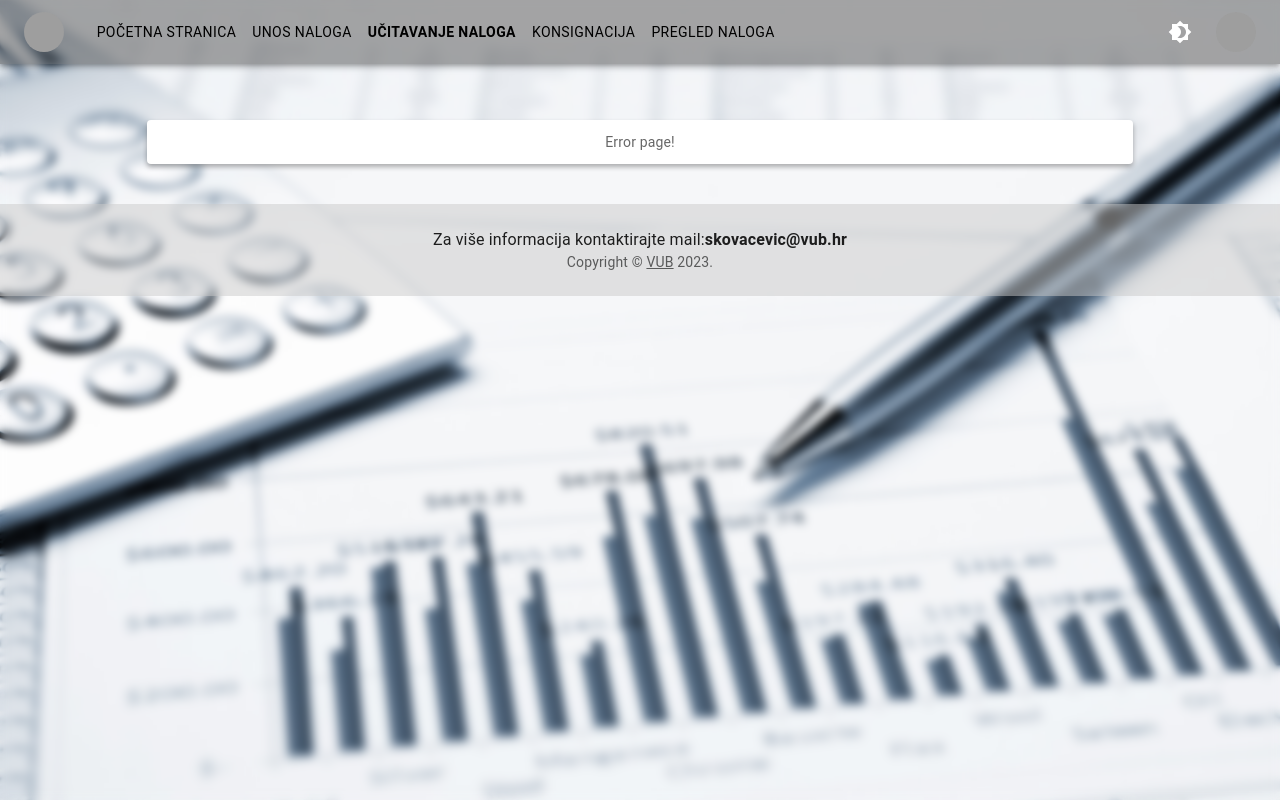
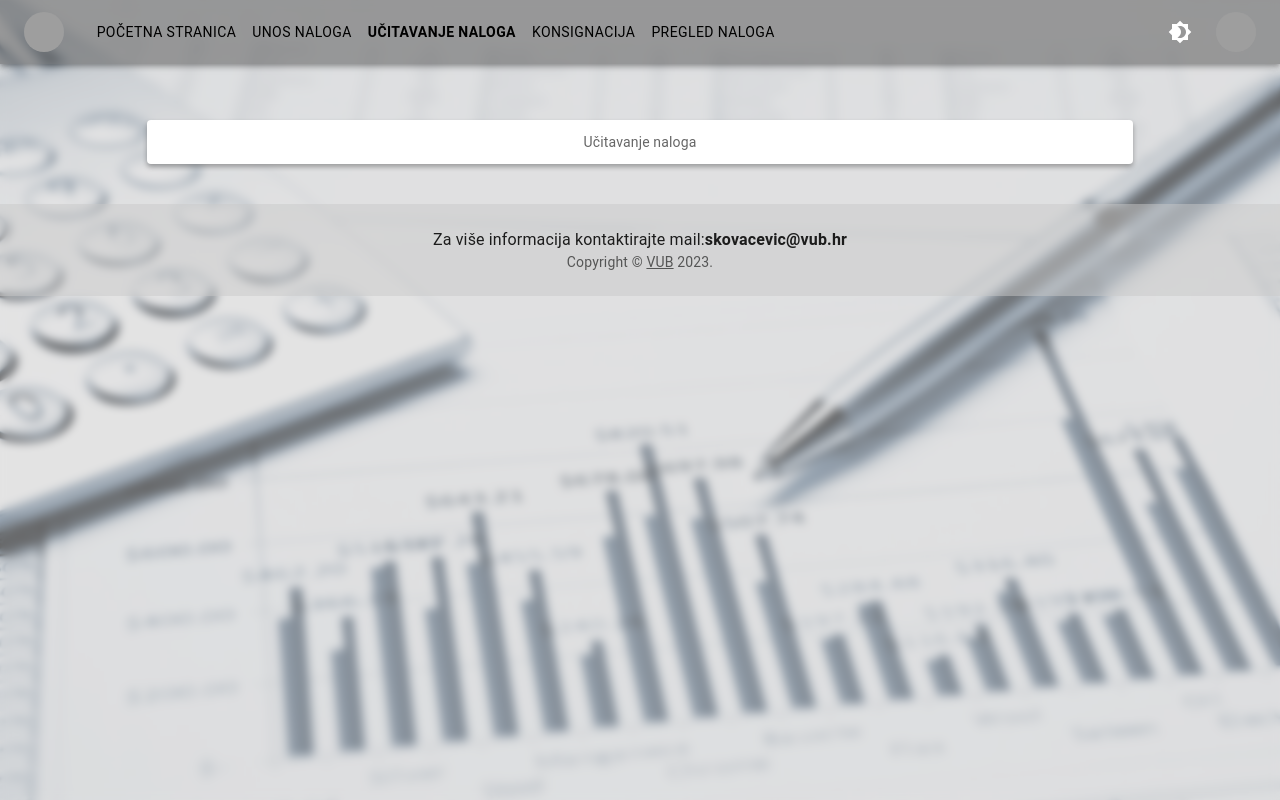
Before and after one commit to skovacevic1998/sepa_react, a React (Create React App) app: page /home/ucitavanje in a window 1280 px wide. Built offline with nearby package versions, Linux system fonts and the light colour scheme; grey boxes are pictures that could not be loaded.

Commit message:
Ispravak greške mjenjanja teme te dodavanje u local storage

```diff
--- a/src/App.tsx
+++ b/src/App.tsx
@@ -14,10 +14,16 @@ const ColorModeContext = React.createContext<ColorModeContextType>({
 });
 
 function App() {
-  const [mode, setMode] = React.useState<"light" | "dark">("light");
+  const storedMode = localStorage.getItem("colorMode");
+  const initialMode: "light" | "dark" =
+    storedMode === "dark" ? "dark" : "light";
+  const [mode, setMode] = React.useState<"light" | "dark">(initialMode);
+
   const toggleColorMode = React.useCallback(() => {
-    setMode((prevMode) => (prevMode === "light" ? "dark" : "light"));
-  }, []);
+    const newMode = mode === "light" ? "dark" : "light";
+    setMode(newMode);
+    localStorage.setItem("colorMode", newMode);
+  }, [mode]);
 
   const theme = React.useMemo(
     () =>
@@ -28,6 +34,15 @@ function App() {
       }),
     [mode]
   );
+
+  const colorModeValue = React.useMemo(
+    () => ({
+      toggleColorMode,
+      colorMode: mode,
+    }),
+    [toggleColorMode, mode]
+  );
+
   const getBackgroundColor = () => {
     return mode === "dark"
       ? "rgba(20, 20, 20, 0.5)"
@@ -43,22 +58,21 @@ function App() {
   };
 
   return (
+    <ColorModeContext.Provider value={colorModeValue}>
       <ThemeProvider theme={theme}>
         <Router>
           <Routes>
             <Route path="/" element={<Login />} />
             <Route path="/register" element={<Register />} />
-          {/* Pass the toggleColorMode function directly */}
             <Route
               path="/home/*"
               element={
                 <HomeRoutes
-                colorModeValue={ColorModeContext}
+                  colorModeValue={colorModeValue}
                   getBackgroundColor={getBackgroundColor}
                   getBackgroundColorNavBar={getBackgroundColorNavBar}
                   theme={theme}
                   getTextColorNavBar={getTextColorNavBar}
-                ColorModeContext={ColorModeContext}
                   Item={Item}
                 />
               }
@@ -66,6 +80,7 @@ function App() {
           </Routes>
         </Router>
       </ThemeProvider>
+    </ColorModeContext.Provider>
   );
 }
 
--- a/src/components/index.tsx
+++ b/src/components/index.tsx
@@ -16,3 +16,4 @@ export { KonsigTable } from "./utilities/KonsigTable";
 export { Item } from "./utilities/Item";
 export { FinanceMediaCard1 } from "./utilities/homepage/FinanceMediaCard1";
 export { FinanceMediaCard2 } from "./utilities/homepage/FinanceMediaCard2";
+export { UcitavanjeNaloga } from "./pages/UcitavanjeNaloga";
--- a/src/components/pages/HomeRoutes.tsx
+++ b/src/components/pages/HomeRoutes.tsx
@@ -1,6 +1,5 @@
-import React, { useMemo, useState, useEffect } from "react";
+import React from "react";
 import { Grid } from "@mui/material";
-import { ThemeProvider, createTheme } from "@mui/material/styles";
 import { Routes, Route, useLocation } from "react-router-dom";
 import Finance1 from "../../assets/finance1.jpg";
 import {
@@ -10,6 +9,7 @@ import {
   Konsignacija,
   PregledNaloga,
   Profil,
+  UcitavanjeNaloga,
   UnosNaloga,
 } from "./../../components";
 import IconButton from "@mui/material/IconButton";
@@ -17,19 +17,22 @@ import { NavBar } from "../utilities/NavBar";
 import Brightness4Icon from "@mui/icons-material/Brightness4";
 import Brightness7Icon from "@mui/icons-material/Brightness7";
 
+interface ColorModeContextType {
+  toggleColorMode: () => void;
+  colorMode: "light" | "dark";
+}
+
 interface HomeRouterProps {
   Item: any;
-  ColorModeContext: any;
-  colorModeValue: any;
-  theme: any;
-  getBackgroundColor: any;
-  getBackgroundColorNavBar: any;
-  getTextColorNavBar: any;
+  colorModeValue: ColorModeContextType; // Assuming this is the correct type
+  theme: import("@mui/material/styles").Theme; // Properly import the Theme type
+  getBackgroundColor: () => string;
+  getBackgroundColorNavBar: () => string;
+  getTextColorNavBar: () => string;
 }
 
 export const HomeRoutes: React.FC<HomeRouterProps> = ({
   Item,
-  ColorModeContext,
   colorModeValue,
   theme,
   getBackgroundColor,
@@ -37,19 +40,6 @@ export const HomeRoutes: React.FC<HomeRouterProps> = ({
   getTextColorNavBar,
 }) => {
   const location = useLocation();
-
-  // Save the selected theme to Local Storage when toggleColorMode is called
-  useEffect(() => {
-    localStorage.setItem("selectedTheme", colorModeValue.colorMode);
-  }, [colorModeValue.colorMode]);
-
-  // Retrieve the selected theme from Local Storage on initial load
-  useEffect(() => {
-    const savedTheme = localStorage.getItem("selectedTheme");
-    if (savedTheme === "dark" || savedTheme === "light") {
-      colorModeValue.toggleColorMode(savedTheme);
-    }
-  }, []);
 
   return (
     <div
@@ -62,8 +52,6 @@ export const HomeRoutes: React.FC<HomeRouterProps> = ({
         flexDirection: "column",
       }}
     >
-      <ColorModeContext.Provider value={colorModeValue}>
-        <ThemeProvider theme={theme}>
       <div
         style={{
           position: "relative",
@@ -71,7 +59,7 @@ export const HomeRoutes: React.FC<HomeRouterProps> = ({
           left: 0,
           width: "100%",
           height: "100%",
-              background: getBackgroundColor,
+          background: getBackgroundColor(),
           backdropFilter: "blur(5px)",
           display: "flex",
           flexDirection: "column",
@@ -79,7 +67,6 @@ export const HomeRoutes: React.FC<HomeRouterProps> = ({
         }}
       >
         <Grid style={{ minHeight: "100vh" }}>
-              {/* Navbar */}
           <Grid item>
             <NavBar
               iconButton={
@@ -100,7 +87,6 @@ export const HomeRoutes: React.FC<HomeRouterProps> = ({
             />
           </Grid>
 
-              {/* Routes */}
           <Grid item flexGrow={1}>
             <Routes location={location}>
               <Route
@@ -116,24 +102,22 @@ export const HomeRoutes: React.FC<HomeRouterProps> = ({
                 path="/konsignacija"
                 element={<Konsignacija Item={Item} />}
               />
+              <Route path="/pregled" element={<PregledNaloga Item={Item} />} />
+              <Route path="/unos" element={<UnosNaloga Item={Item} />} />
               <Route
-                    path="/pregled"
-                    element={<PregledNaloga Item={Item} />}
+                path="/ucitavanje"
+                element={<UcitavanjeNaloga Item={Item} />}
               />
-                  <Route path="/unos" element={<UnosNaloga Item={Item} />} />
               <Route path="/profil" element={<Profil Item={Item} />} />
               <Route path="/*" element={<ErrorPage Item={Item} />} />
             </Routes>
           </Grid>
 
-              {/* Footer */}
           <Grid item>
             <Footer getBackgroundColor={getBackgroundColor} />
           </Grid>
         </Grid>
       </div>
-        </ThemeProvider>
-      </ColorModeContext.Provider>
     </div>
   );
 };
--- a/src/components/pages/Homepage.tsx
+++ b/src/components/pages/Homepage.tsx
@@ -6,23 +6,26 @@ import { FinanceMediaCard3 } from "../utilities/homepage/FinanceMediaCard3";
 
 interface ThemeProp {
   Item: any;
-  getBackgroundColor: any;
+  getBackgroundColor: () => string;
 }
 
 export const Homepage: React.FC<ThemeProp> = ({ Item, getBackgroundColor }) => {
   return (
+    <>
       <Grid>
         <Grid container justifyContent="center">
-        {/* First row */}
           <Grid item xs={12} sm={12}>
             <Item>
-            <Typography variant="h1">
-              Upravljajte svojim svijetom financija
+              <Typography
+                variant="h2"
+                fontWeight="bold"
+                style={{ margin: "1rem" }}
+              >
+                UPRAVLJAJTE SVOJIM SVIJETOM FINANCIJA
               </Typography>
             </Item>
           </Grid>
 
-        {/* Second row */}
           <Grid
             item
             marginBottom={5}
@@ -42,22 +45,19 @@ export const Homepage: React.FC<ThemeProp> = ({ Item, getBackgroundColor }) => {
                 <Grid
                   container
                   direction="column"
-                justifyContent="space-between" /* Push the content to the bottom */
+                  justifyContent="space-between"
                   style={{
                     height: "100%",
-                }} /* Ensure this inner container takes the full height */
+                  }}
                 >
-                <Grid item>
-                  {/* Your content here, which will be positioned at the top */}
-                </Grid>
+                  <Grid item />
                   <Grid item>
                     <div
                       style={{
                         background: getBackgroundColor(),
                         display: "flex",
                         flexDirection: "column",
-                      height:
-                        "100%" /* Ensure the container takes the full height of its parent */,
+                        height: "100%",
                         borderRadius: "0px 5px 5px 0px",
                         padding: 10,
                         textAlign: "justify",
@@ -70,14 +70,12 @@ export const Homepage: React.FC<ThemeProp> = ({ Item, getBackgroundColor }) => {
                         obavite svoj posao.
                       </Typography>
                     </div>
-                  {/* This is an empty item that will push the content to the bottom */}
                   </Grid>
                 </Grid>
               </Grid>
             </Grid>
           </Grid>
 
-        {/* Third row */}
           <Grid
             item
             marginBottom={5}
@@ -94,22 +92,19 @@ export const Homepage: React.FC<ThemeProp> = ({ Item, getBackgroundColor }) => {
                 <Grid
                   container
                   direction="column"
-                justifyContent="space-between" /* Push the content to the bottom */
+                  justifyContent="space-between"
                   style={{
                     height: "100%",
-                }} /* Ensure this inner container takes the full height */
+                  }}
                 >
-                <Grid item>
-                  {/* Your content here, which will be positioned at the top */}
-                </Grid>
+                  <Grid item />
                   <Grid item>
                     <div
                       style={{
                         background: getBackgroundColor(),
                         display: "flex",
                         flexDirection: "column",
-                      height:
-                        "100%" /* Ensure the container takes the full height of its parent */,
+                        height: "100%",
                         borderRadius: "5px 0px 0px 5px",
                         padding: 10,
                         textAlign: "justify",
@@ -117,11 +112,11 @@ export const Homepage: React.FC<ThemeProp> = ({ Item, getBackgroundColor }) => {
                     >
                       <Typography variant="h6">
                         Obavljajte, upravljajte ili pregledavajte transakcije
-                      koristeći naše sučelje, učitajte ih putem datoteke ili čak
-                      upravljajte svojim korisničkim profilom - sve je na vama.
+                        koristeći naše sučelje, učitajte ih putem datoteke ili
+                        čak upravljajte svojim korisničkim profilom - sve je na
+                        vama.
                       </Typography>
                     </div>
-                  {/* This is an empty item that will push the content to the bottom */}
                   </Grid>
                 </Grid>
               </Grid>
@@ -131,7 +126,6 @@ export const Homepage: React.FC<ThemeProp> = ({ Item, getBackgroundColor }) => {
             </Grid>
           </Grid>
 
-        {/* Forth row */}
           <Grid
             item
             marginBottom={5}
@@ -151,22 +145,19 @@ export const Homepage: React.FC<ThemeProp> = ({ Item, getBackgroundColor }) => {
                 <Grid
                   container
                   direction="column"
-                justifyContent="space-between" /* Push the content to the bottom */
+                  justifyContent="space-between"
                   style={{
                     height: "100%",
-                }} /* Ensure this inner container takes the full height */
+                  }}
                 >
-                <Grid item>
-                  {/* Your content here, which will be positioned at the top */}
-                </Grid>
+                  <Grid item />
                   <Grid item>
                     <div
                       style={{
                         background: getBackgroundColor(),
                         display: "flex",
                         flexDirection: "column",
-                      height:
-                        "100%" /* Ensure the container takes the full height of its parent */,
+                        height: "100%",
                         borderRadius: "0px 5px 5px 0px",
                         padding: 10,
                         textAlign: "justify",
@@ -174,12 +165,11 @@ export const Homepage: React.FC<ThemeProp> = ({ Item, getBackgroundColor }) => {
                       }}
                     >
                       <Typography variant="h6">
-                      Naše usluge jamče povećanje učinkovitosti vremena za 10%,
-                      dostupne 24/7 tijekom cijelog tjedna, s brzom i
+                        Naše usluge jamče povećanje učinkovitosti vremena za
+                        10%, dostupne 24/7 tijekom cijelog tjedna, s brzom i
                         jednostavnom podrškom.
                       </Typography>
                     </div>
-                  {/* This is an empty item that will push the content to the bottom */}
                   </Grid>
                 </Grid>
               </Grid>
@@ -187,5 +177,6 @@ export const Homepage: React.FC<ThemeProp> = ({ Item, getBackgroundColor }) => {
           </Grid>
         </Grid>
       </Grid>
+    </>
   );
 };
--- /dev/null
+++ b/src/components/pages/UcitavanjeNaloga.tsx
@@ -0,0 +1,18 @@
+import React from "react";
+import { Grid } from "@mui/material";
+
+interface UcitavanjeNalogaProps {
+  Item: any;
+}
+
+export const UcitavanjeNaloga: React.FC<UcitavanjeNalogaProps> = ({ Item }) => {
+  return (
+    <>
+      <Grid container spacing={0} justifyContent={"center"} marginTop={2}>
+        <Grid item width={"50%"} height={"100%"} xs={10}>
+          <Item>Učitavanje naloga</Item>
+        </Grid>
+      </Grid>
+    </>
+  );
+};
```
Also changed, not shown: src/components/utilities/ucitavanje/UcitaniNaloziTbl.tsx (added, +7 -0 lines). Lines whose indentation alone changed are shown as unchanged.
